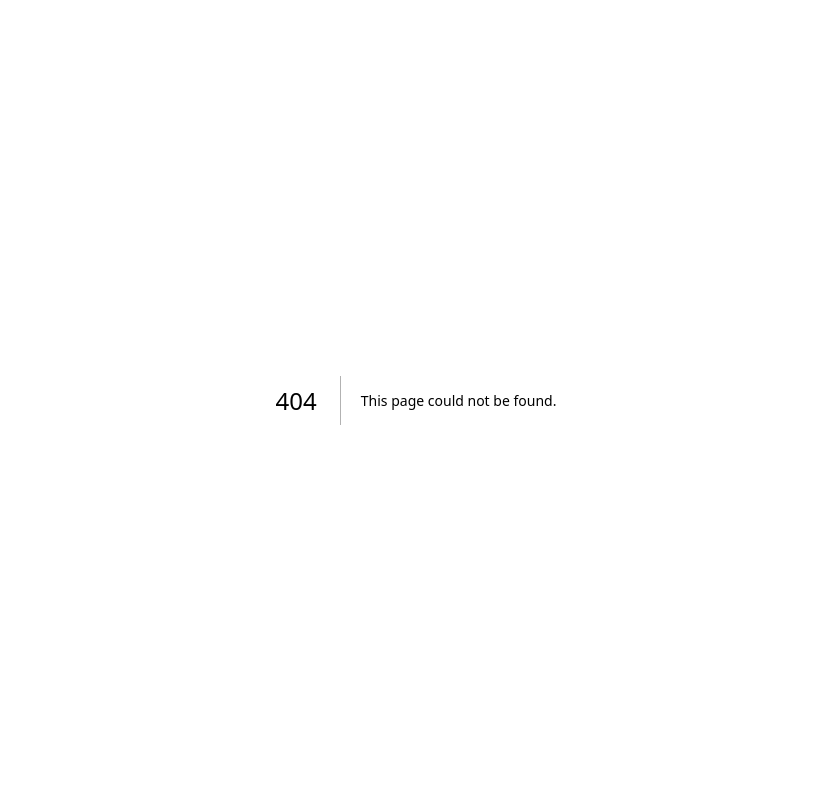
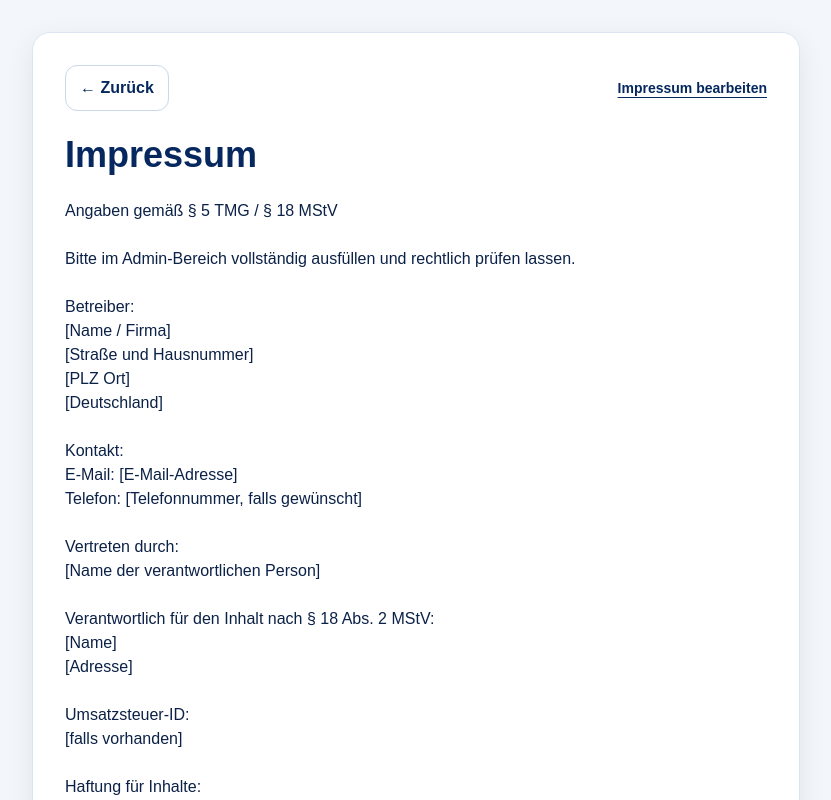
Before and after one commit to DerMichaBenjamin/knallhart-live-auftritte, a Next.js app: page /impressum in a window 1280 px wide. Before the commit this address had no page. Shown: the top 800 px of the page, without its empty margins (224-1055 px from the left). Built offline with nearby package versions, Linux system fonts and the light colour scheme; no server answers.

Commit message:
Add files via upload

```diff
--- /dev/null
+++ b/app/impressum/page.tsx
@@ -0,0 +1,23 @@
+import Link from 'next/link';
+import { getImpressum } from '@/lib/impressum';
+
+export default async function ImpressumPage() {
+  const impressum = await getImpressum();
+  return (
+    <main className="min-h-screen px-4 py-8">
+      <section className="mx-auto max-w-3xl admin-card p-5 md:p-8 space-y-6">
+        <div className="flex items-center justify-between gap-3 flex-wrap">
+          <Link href="/" className="btn btn-secondary">← Zurück</Link>
+          <Link href="/admin/impressum" className="text-sm font-bold text-[#06285f] underline underline-offset-4">Impressum bearbeiten</Link>
+        </div>
+        <div>
+          <h1 className="text-3xl md:text-4xl font-black text-[#06285f]">{impressum.title || 'Impressum'}</h1>
+          {impressum.updated_at && <p className="mt-2 text-sm opacity-60">Zuletzt aktualisiert: {new Date(impressum.updated_at).toLocaleString('de-DE')}</p>}
+        </div>
+        <div className="prose-content whitespace-pre-wrap leading-relaxed text-[15px] md:text-base">
+          {impressum.content}
+        </div>
+      </section>
+    </main>
+  );
+}
```
